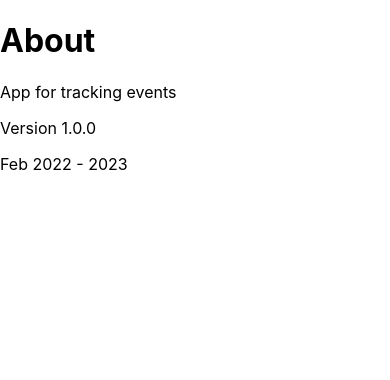
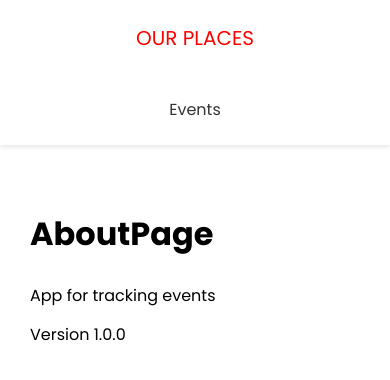
Before and after one commit to tomkent321/my-events, a Next.js app in the folder my-events-frontend/: page /about in a window 390 px wide. Shown: the top 380 px of the page. Built offline with nearby package versions, Linux system fonts and the light colour scheme.

Commit message:
Layout and formats

```diff
--- /dev/null
+++ b/my-events-frontend/components/Header.js
@@ -0,0 +1,26 @@
+import Link from 'next/link'
+import styles from '../styles/Header.module.css'
+
+export default function Header() {
+    return (
+        <header className={styles.header}>
+            <div className={styles.logo}>
+                <Link href='/'>
+                    <a>Our Places</a>
+                </Link>
+
+            </div>
+
+            <nav>
+                <ul>
+                    <li>
+                        <Link href='/events'>
+                            <a>Events</a>
+                        </Link>
+
+                    </li>
+                </ul>
+            </nav>
+        </header>
+    )
+}
--- /dev/null
+++ b/my-events-frontend/components/Layout.js
@@ -0,0 +1,27 @@
+import Head from 'next/head'
+import styles from '../styles/Layout.module.css'
+import Header from './Header'
+
+export default function Layout({ title, keywords, description, children }) {
+  return (
+    <div>
+      <Head>
+        <title>{title}</title>
+        <meta name='descriiption' content={keywords} />
+      </Head>
+      <Header />
+          <div className={styles.container}>
+        {children}
+    </div>
+
+
+    </div>
+  )
+}
+
+
+Layout.defaultProps = {
+    title: "Our Places | Our Reviews of Our Places",
+    description: 'Reviews for Places we have been',
+    keywords: 'destinations, restaurants, events'
+}
--- a/my-events-frontend/pages/about.js
+++ b/my-events-frontend/pages/about.js
@@ -1,10 +1,11 @@
+import Layout from '../components/Layout'
 export default function AboutPage() {
   return (
-    <div>
-      <h1>About</h1>
+    <Layout title='About My Events'>
+
+      <h1>AboutPage</h1>
       <p>App for tracking events</p>
       <p>Version 1.0.0</p>
-      <p>Feb 2022 - 2023</p>
-    </div>
+    </Layout>
   )
 }
--- /dev/null
+++ b/my-events-frontend/styles/Header.module.css
@@ -0,0 +1,56 @@
+.header {
+    display: flex;
+    justify-content: space-between;
+    align-items: center;
+    background: #fff;
+    color: #333;
+    height: 60px;
+    padding: 0 30px;
+    box-shadow: 0 2px 5px rgba(0, 0, 0, 0.1);
+  }
+
+  .header a {
+    color: #333;
+    margin-right: 20px;
+  }
+
+  .header a:hover {
+    color: #000;
+  }
+  .header ul {
+    display: flex;
+    align-items: center;
+    justify-content: center;
+    list-style: none;
+  }
+
+  .logo {
+    color: red;
+    font-size: 20px;
+    text-transform: uppercase;
+  }
+
+  .logo a {
+    color: red;
+  }
+
+  @media (max-width: 768px) {
+    .header {
+      flex-direction: column;
+      height: auto;
+    }
+
+    .header ul {
+      margin: 20px 0;
+      flex-direction: column;
+      text-align: center;
+    }
+
+    .header a {
+      margin-right: 0;
+    }
+
+    .logo {
+      margin: 20px 0;
+    }
+  }
--- /dev/null
+++ b/my-events-frontend/styles/Layout.module.css
@@ -0,0 +1,5 @@
+.container {
+    margin: 60px auto;
+    max-width: 960px;
+    padding: 0 30px;
+  }
--- a/my-events-frontend/styles/globals.css
+++ b/my-events-frontend/styles/globals.css
@@ -1,16 +1,66 @@
+@import url('https://fonts.googleapis.com/css2?family=Poppins:wght@300;400;500;600;700&display=swap');
+
+* {
+  box-sizing: border-box;
+  margin: 0;
+  padding: 0;
+}
+
 html,
 body {
-  padding: 0;
-  margin: 0;
-  font-family: -apple-system, BlinkMacSystemFont, Segoe UI, Roboto, Oxygen,
-    Ubuntu, Cantarell, Fira Sans, Droid Sans, Helvetica Neue, sans-serif;
+  font-family: 'Poppins', sans-serif;
+  line-height: 1.8;
 }
 
 a {
-  color: inherit;
   text-decoration: none;
+  color: steelblue;
 }
 
-* {
-  box-sizing: border-box;
+p {
+  margin: 10px 0;
 }
+
+h1 {
+  margin-bottom: 20px;
+}
+
+.btn {
+  display: inline-block;
+  background: red;
+  color: #fff;
+  padding: 10px 20px;
+  cursor: pointer;
+  border: 0;
+  border-radius: 5px;
+}
+
+.btn:hover {
+  opacity: 0.9;
+}
+
+.btn-secondary {
+  font: inherit;
+  font-size: 13px;
+  background: #000;
+  color: #fff !important;
+  border: 0;
+  border-radius: 5px;
+  padding: 5px 15px;
+  margin: 0 20px;
+  cursor: pointer;
+}
+
+.btn-secondary:hover {
+  opacity: 0.8;
+}
+
+.btn-icon {
+  display: flex;
+  align-items: center;
+  justify-content: center;
+}
+
+.btn-icon svg {
+  margin-right: 5px;
+}
```
Also changed, not shown: my-events-frontend/pages/events/[slug].js (added, +12 -0 lines), my-events-frontend/pages/events/add.js (added, +9 -0 lines), my-events-frontend/pages/events/index.js (added, +9 -0 lines), my-events-frontend/pages/index.js (+5 -65 lines), my-events-frontend/styles/Home.module.css (deleted, +0 -116 lines).
